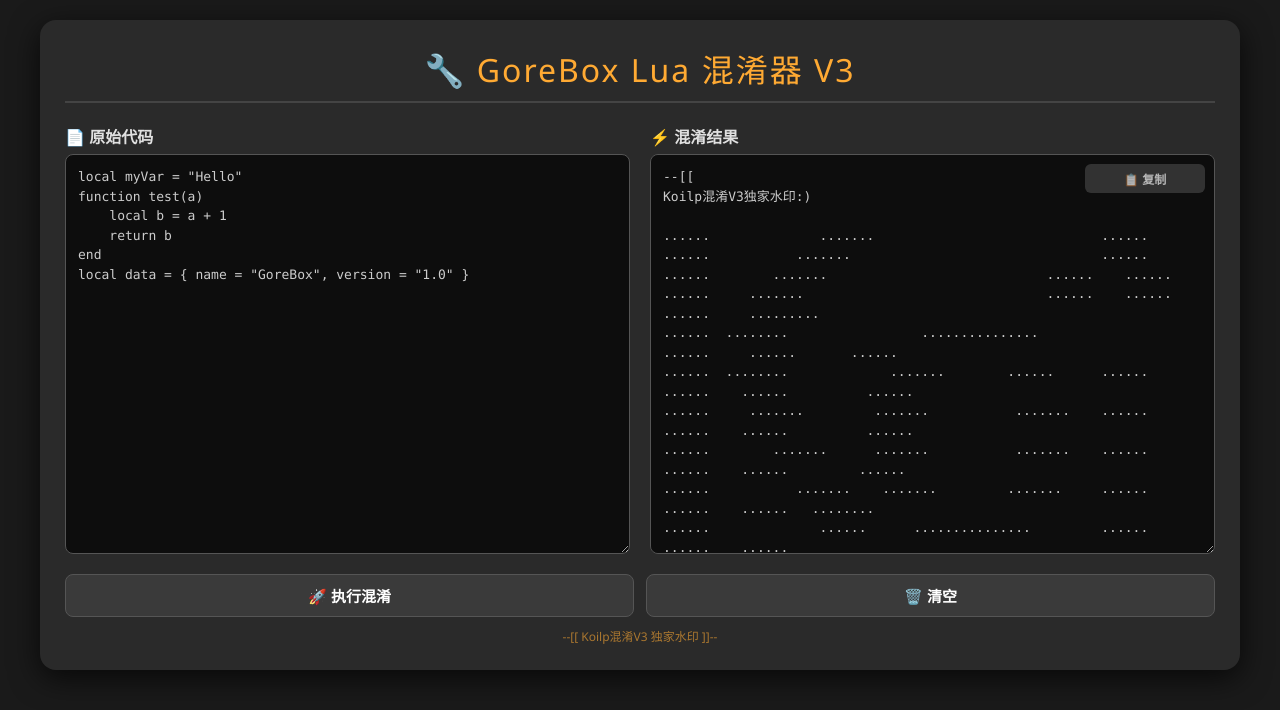
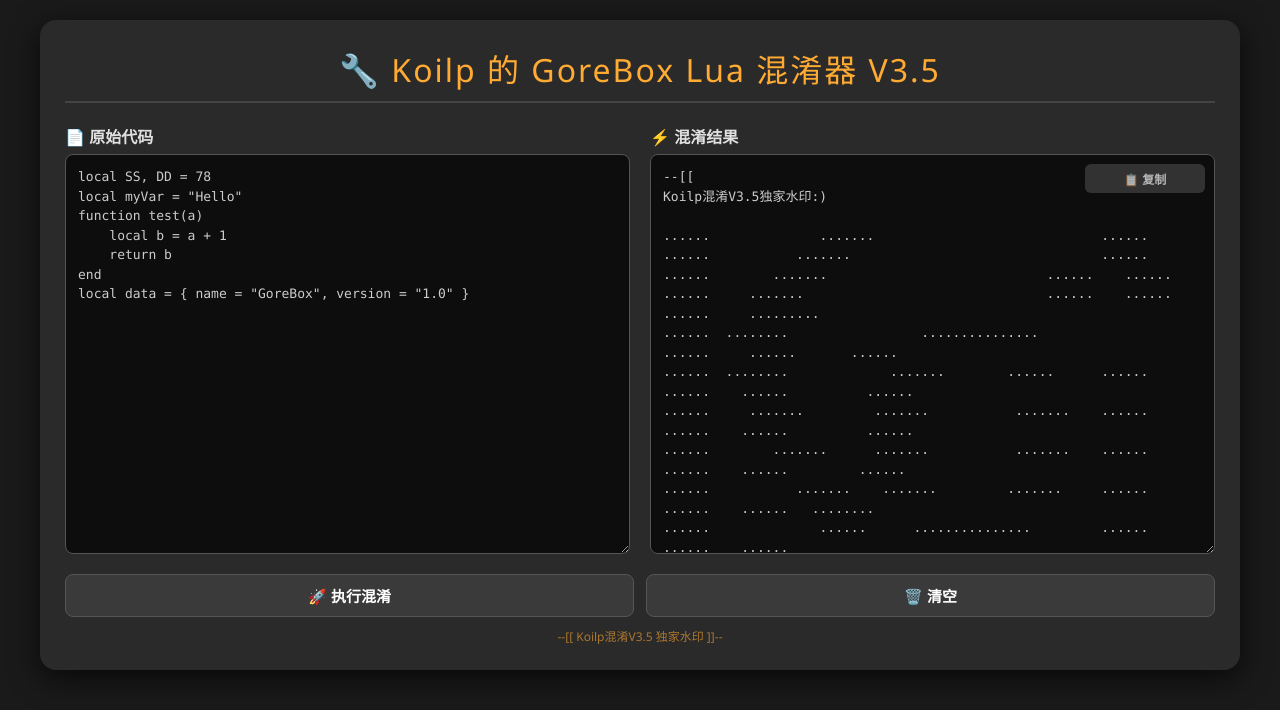
Before and after one commit to GBLuaKoilp/GBLuaKoilp.github.io, a plain HTML site: page index.html in a window 1280 px wide. Both pictures are taken after a click on the button "🚀 执行混淆". Drawn offline with Linux system fonts and the light colour scheme.

Commit message:
Update index.html

```diff
--- a/index.html
+++ b/index.html
@@ -3,7 +3,7 @@
 <head>
     <meta charset="UTF-8">
     <meta name="viewport" content="width=device-width, initial-scale=1.0">
-    <title>GoreBox Lua 混淆器 V3</title>
+    <title>Koilp 的 GoreBox Lua 混淆器 V3.5 </title>
     <style>
         * { box-sizing: border-box; }
         body {
@@ -131,11 +131,12 @@
 </head>
 <body>
 <div class="container">
-    <h1>🔧 GoreBox Lua 混淆器 V3</h1>
+    <h1>🔧 Koilp 的 GoreBox Lua 混淆器 V3.5 </h1>
     <div class="row">
         <div class="col">
             <label style="margin-bottom:6px; font-weight:bold;">📄 原始代码</label>
-            <textarea id="inputCode" placeholder="粘贴你的 Lua 代码...">local myVar = "Hello"
+            <textarea id="inputCode" placeholder="粘贴你的 Lua 代码...">local SS, DD = 78
+local myVar = "Hello"
 function test(a)
     local b = a + 1
     return b
@@ -153,14 +154,14 @@
         <button id="obfuscateBtn">🚀 执行混淆</button>
         <button id="clearBtn">🗑️ 清空</button>
     </div>
-    <div class="watermark">--[[ Koilp混淆V3 独家水印 ]]--</div>
+    <div class="watermark">--[[ Koilp混淆V3.5 独家水印 ]]--</div>
 </div>
 
 <script>
 (function() {
     // ---------- 配置 ----------
     const WATERMARK = `--[[
-Koilp混淆V3独家水印:)
+Koilp混淆V3.5独家水印:)
 
 ......              .......                             ......
 ......           .......                                ......
@@ -180,50 +181,31 @@
 ]]--`;
 
     // ---------- 工具函数 ----------
-    // 生成随机复杂变量名
     function randomVarName() {
         const chars = 'abcdefghijklmnopqrstuvwxyzABCDEFGHIJKLMNOPQRSTUVWXYZ0123456789';
         let result = '';
         for (let i = 0; i < 20; i++) {
             result += chars.charAt(Math.floor(Math.random() * chars.length));
         }
-        // 加一些下划线和数字后缀
         const suffix = Math.floor(Math.random() * 1000000).toString(16);
         return 'v_' + result + '_' + suffix;
     }
 
-    // 生成包含四次加减运算的表达式，结果等于原数字
     function fourOpExpr(num) {
-        // 我们生成类似: (num + (a - a) + (b - b) + (c - c)) 或 (num - (a - a) ...)
-        // 为了随机，我们可以生成四个随机数对，加减抵消
         const ops = ['+', '-'];
         let parts = [String(num)];
         for (let i = 0; i < 4; i++) {
-            const op = ops[Math.floor(Math.random() * ops.length)];
-            const val = Math.floor(Math.random() * 100) + 1;
-            // 用 math.floor 或直接括号
-            const term = op === '+' ? `(${val})` : `(${val})`;
-            // 实际效果: + (val - val) 或者 - (val - val) 都会抵消，但我们不能改变符号，所以用 + (val - val) 或 - (val - val) 都不改变原值
-            // 但我们要保持结果不变，最简单是 + (0) 但那样不够复杂。我们可以做成 + (val - val) 其中 val 随机，这样就是 +0。
-            // 但是要满足“四次运算”，我们可以让每个数字经过四次加减组合，例如 num + (1-1) + (2-2) - (3-3) 等。
-            // 为了随机，我们生成一对随机数 a,b 使 a-b = 0? 那需要相等。或者用 a - a 即可。
-            // 我们可以生成 a - a，或者 (a+b) - (a+b)。
             const a = Math.floor(Math.random() * 200) + 1;
             const b = Math.floor(Math.random() * 200) + 1;
-            // 我们使用 (a - b) 但为了抵消，需要 a == b 才为零，否则会改变值。所以我们用 (a - a) 肯定为零。
-            // 更随机：我们可以用 (a + b) - (a + b) 同样为零。
-            const left = a + b;
-            const right = a + b;
-            const expr = `(${left}-${right})`;
-            // 如果 op === '+', 则 + expr; 否则 - expr。但是 expr 本身是零，所以符号无关紧要。
+            const expr = `(${a+b}-${a+b})`;
+            const op = ops[Math.floor(Math.random() * ops.length)];
             parts.push(op + expr);
         }
         return '(' + parts.join('') + ')';
     }
 
-    // 将字符串转换为 string.char(...) 调用，每个数字用四次运算表达式
     function stringToCharCall(str) {
-        if (str === '') return '""'; // 空字符串直接保留
+        if (str === '') return '""';
         const chars = [];
         for (let i = 0; i < str.length; i++) {
             const code = str.charCodeAt(i);
@@ -233,39 +215,29 @@
         return 'string.char(' + chars.join(', ') + ')';
     }
 
-    // 混淆变量名：需要找出所有局部变量和赋值左侧的变量，并替换
-    // 简单实现：用正则匹配局部变量声明和赋值语句，但要注意排除函数名、关键字、字符串内部、注释。
-    // 为了简化，我们只处理局部变量声明和赋值语句中左侧标识符，且不处理表字段等。
-    // 更安全的方式是解析Lua，但这里用正则近似。
+    // 修复：支持 local var1, var2, var3 = ...
     function obfuscateVariables(code, varMap) {
-        // 首先找出所有函数定义名称，这些不混淆
         const funcNames = new Set();
-        // 匹配 function name( 或 local function name(
         const funcRegex = /(?:local\s+)?function\s+([a-zA-Z_][a-zA-Z0-9_]*)\s*\(/g;
         let match;
         while ((match = funcRegex.exec(code)) !== null) {
             funcNames.add(match[1]);
         }
-        // 匹配 local varName = 或 varName =  (赋值语句)
-        // 但要注意不要匹配到 table.var 或 : 等
-        // 我们用正则匹配行首或前面的标识符，但需要排除关键字和函数调用。
-        // 更可靠的方案：提取所有标识符，然后判断是否为局部变量（通过上下文）。
-        // 这里我们简化：只处理 local varName 声明和赋值语句 varName = 中的 varName，但排除函数名和关键字。
-        // 另外，不要替换出现在字符串和注释中的。
-        // 我们先移除注释和字符串，但这很复杂。
-        // 折中方案：仅对局部变量声明进行替换，并确保替换后变量名在作用域内一致。
-        // 我们先找所有 local varName 声明，收集变量名。
+
         const localVars = new Set();
-        const localDeclRegex = /local\s+([a-zA-Z_][a-zA-Z0-9_]*)\s*(?=[,=]|$)/g;
+        // 匹配 local 声明，捕获整个变量列表（如 "a, b, c"）
+        const localDeclRegex = /local\s+((?:[a-zA-Z_]\w*\s*,\s*)*[a-zA-Z_]\w*)/g;
         while ((match = localDeclRegex.exec(code)) !== null) {
-            const name = match[1];
-            if (!funcNames.has(name) && !isKeyword(name)) {
-                localVars.add(name);
+            const list = match[1];
+            // 按逗号分割，去除空格
+            const names = list.split(',').map(s => s.trim());
+            for (let name of names) {
+                if (name && !funcNames.has(name) && !isKeyword(name)) {
+                    localVars.add(name);
+                }
             }
         }
-        // 还需要收集赋值语句左侧的变量名（可能没有 local 声明，比如全局变量赋值，但不建议混淆全局）
-        // 我们只混淆 localVars 中的变量。
-        // 生成映射
+
         const nameMap = new Map();
         localVars.forEach(name => {
             let newName;
@@ -275,18 +247,8 @@
             nameMap.set(name, newName);
         });
 
-        // 替换代码中的变量名（避免替换到字符串和注释）
-        // 简单做法：将代码按行拆分，对每一行检查是否在字符串或注释内？太复杂。
-        // 我们用正则替换标识符，但要确保不匹配到注释和字符串。
-        // 这里我们使用一个更保守的方法：仅替换模式 \b(name)\b 且后面不跟 " 或 -- 等，但可能误伤。
-        // 我们采用一种迂回：先删除所有字符串和注释，替换完后恢复，但恢复时可能会丢失内容。
-        // 作为演示，我们只替换 local 声明中的变量名，并同时替换同一作用域内的使用。
-        // 其实更简单：对整段代码，用正则替换所有 \b(varName)\b 但排除字符串和注释（需要解析）。
-        // 为了降低复杂度，我们假定用户代码没有在字符串或注释中使用变量名（通常不会）。
-        // 所以我们直接替换所有出现的完整单词。
         let obfuscated = code;
         nameMap.forEach((newName, oldName) => {
-            // 使用正则全局替换，注意边界
             const regex = new RegExp('\\b' + oldName + '\\b', 'g');
             obfuscated = obfuscated.replace(regex, newName);
         });
@@ -298,46 +260,35 @@
         return keywords.includes(name);
     }
 
-    // 主混淆函数
     function obfuscate(code) {
-        // 第一步：处理字符串字面量（双引号）
-        // 需要找到所有 "..." 并替换为 string.char(...)
-        // 注意：Lua 支持转义，我们忽略复杂的转义，仅处理普通字符串。
+        // 1. 处理字符串字面量
         let obfuscated = code;
-        // 匹配双引号字符串（非贪婪）
         const stringRegex = /"([^"\\]*(\\.[^"\\]*)*)"/g;
         let matches;
         let replacements = [];
-        // 由于替换后字符串长度变化，需要一次处理所有匹配
         while ((matches = stringRegex.exec(code)) !== null) {
             const full = matches[0];
             const content = matches[1];
-            // 将字符串内容转为 char 调用
             const charCall = stringToCharCall(content);
             replacements.push({ start: matches.index, end: matches.index + full.length, replacement: charCall });
         }
-        // 从后往前替换，避免索引偏移
         for (let i = replacements.length - 1; i >= 0; i--) {
             const r = replacements[i];
             obfuscated = obfuscated.substring(0, r.start) + r.replacement + obfuscated.substring(r.end);
         }
 
-        // 第二步：混淆变量名（仅局部变量）
-        // 我们使用之前的方法
+        // 2. 变量名混淆（修复多变量声明）
         const varMap = new Map();
         obfuscated = obfuscateVariables(obfuscated, varMap);
 
-        // 第三步：压缩为一行（去除换行和多余空格）
-        // 先去除多余空格（多个空格替换为一个），但保留字符串内的空格
-        // 简单移除换行和多余空格
+        // 3. 压缩为一行
         let oneLine = obfuscated.replace(/\s+/g, ' ').trim();
-        // 但注意注释和字符串内的空格不能被压缩，但我们已经替换了字符串，所以没问题。
-        // 不过我们可能压缩了注释中的空格，但注释也会被压缩，但注释行可能会变成一行，但我们保留了注释？我们可以在混淆时保留注释。
-        // 为了简便，我们保留所有内容压缩为一行的形式。
 
-        // 第四步：添加水印
-        const finalCode = WATERMARK + '\n\n' + oneLine;
+        // 4. 包裹 while true do ... break end
+        const wrapped = 'while true do ' + oneLine + ' break end';
 
+        // 5. 添加水印
+        const finalCode = WATERMARK + '\n\n' + wrapped;
         return finalCode;
     }
 
@@ -371,14 +322,14 @@
             copyBtn.textContent = '✅ 已复制';
             setTimeout(() => copyBtn.textContent = orig, 2000);
         }).catch(() => {
-            // fallback
             outputEl.select();
             document.execCommand('copy');
         });
     });
 
-    // 默认示例
-    const defaultCode = `local myVar = "Hello"
+    // 默认示例（含多变量声明）
+    const defaultCode = `local SS, DD = 78
+local myVar = "Hello"
 function test(a)
     local b = a + 1
     return b
```
